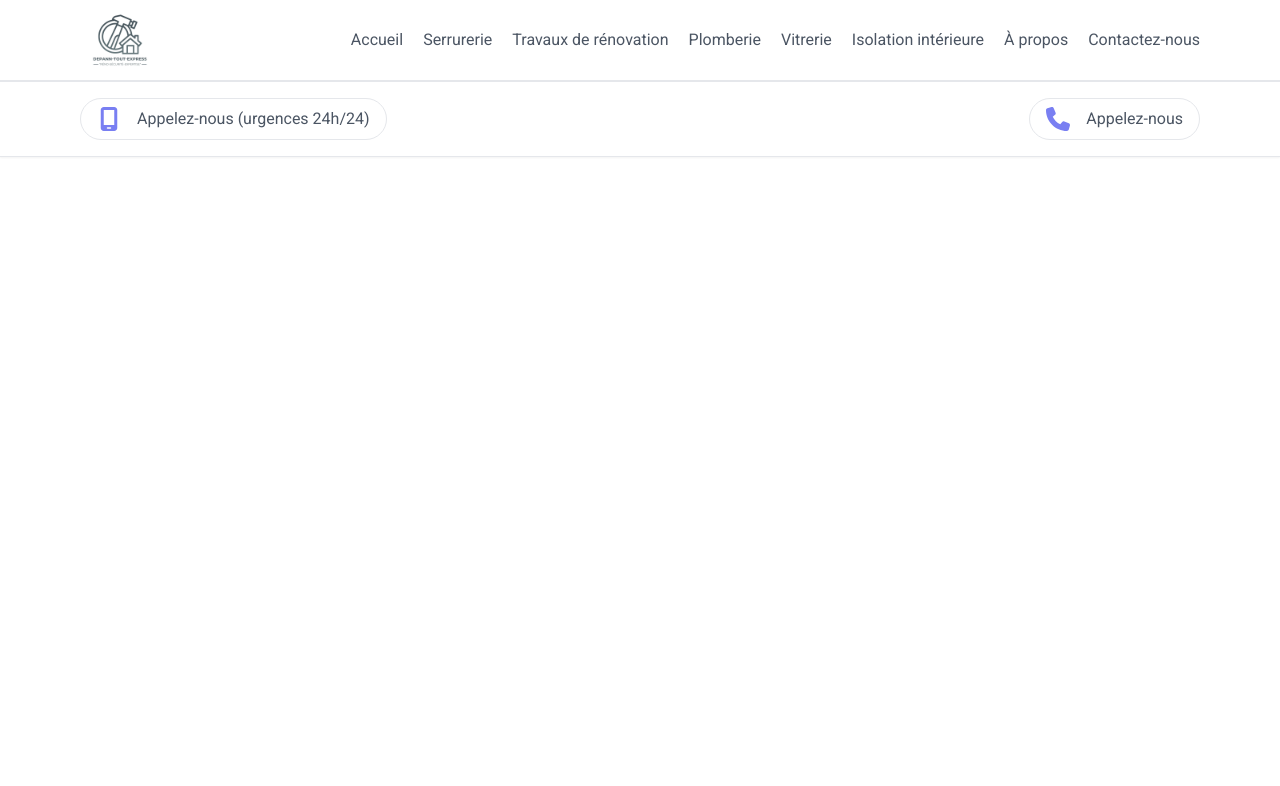
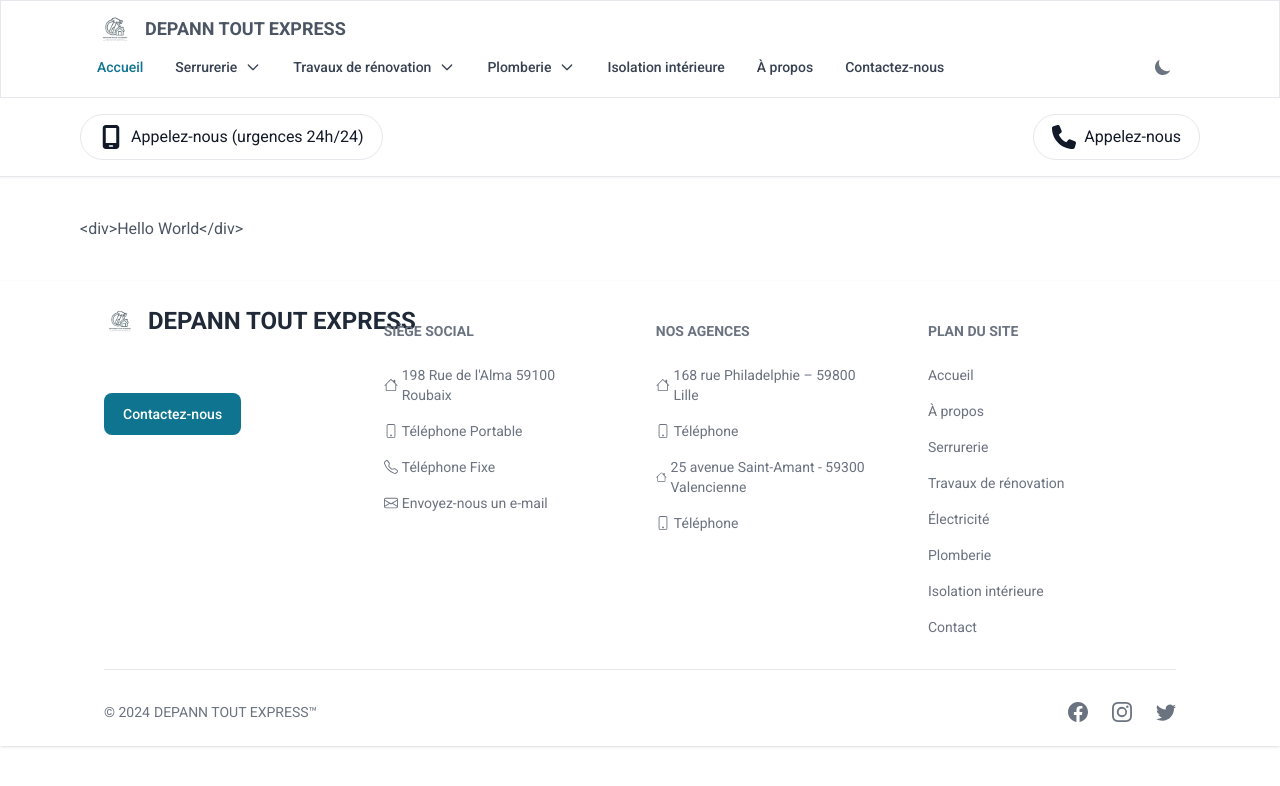
Before and after one commit to momonael221/Depann-Tout-Express, a React (Vite) app: page / in a window 1280 px wide. Shown: the top 786 px of the page. Built offline with nearby package versions, Linux system fonts and the light colour scheme.

Commit message:
Install & Setup React-Router-DOM.

```diff
--- a/package.json
+++ b/package.json
@@ -10,7 +10,8 @@
     "preview": "vite preview"
   },
   "dependencies": {
-    "hamburger-react": "^2.5.0",
+    "flowbite": "^2.3.0",
+    "flowbite-react": "^0.7.2",
     "react": "^18.2.0",
     "react-dom": "^18.2.0",
     "react-router-dom": "^6.22.1"
--- a/src/App.tsx
+++ b/src/App.tsx
@@ -1,7 +1,15 @@
+import React from "react";
+import { Flowbite } from 'flowbite-react';
 import Layout from "./components/Layout.tsx";
 
-function App() {
-  return <Layout></Layout>
+interface Props {
+  children: React.ReactNode
 }
 
-export default App
+export default function App({children}: Props) {
+  return <Flowbite>
+    <Layout>
+      {children}
+    </Layout>
+  </Flowbite>
+}
--- /dev/null
+++ b/src/Routes.ts
@@ -0,0 +1,8 @@
+import {createBrowserRouter} from "react-router-dom";
+
+export const router = createBrowserRouter([
+    {
+        path: "/",
+        element: `<div>Hello World</div>`
+    }
+]);
--- a/src/components/Footer.tsx
+++ b/src/components/Footer.tsx
@@ -1,5 +1,70 @@
+import {Button, Footer as FooterLayout} from 'flowbite-react';
+import {
+    BsFacebook,
+    BsInstagram,
+    BsTwitter,
+    BsHouse,
+    BsPhone,
+    BsTelephone,
+    BsEnvelope
+} from 'react-icons/bs';
+
 export default function Footer() {
     return (
-        <footer></footer>
+        <FooterLayout className="rounded-none" container>
+            <div className="w-full container mx-auto rounded-none">
+                <div className="grid w-full justify-between sm:flex sm:justify-between md:flex md:grid-cols-1">
+                    <div className="flex flex-col space-y-4">
+                        <FooterLayout.Brand href="/" src="/logo.jpg" alt="Depann-Tout-Express Logo" name="DEPANN TOUT EXPRESS"/>
+                        <span className="text-white mb-4">Disponibilité: 24h/24 - 7j/7</span>
+                        <div className="flex flex-wrap gap-2">
+                            <Button>Contactez-nous</Button>
+                        </div>
+                    </div>
+                    <div className="grid grid-cols-2 gap-8 mt-8 sm:mt-4 md:grid-cols-3 sm:gap-6">
+                        <div>
+                            <FooterLayout.Title title="Siège social"/>
+                            <FooterLayout.LinkGroup col>
+                                <FooterLayout.Link href="#"><div className="flex items-center space-x-1"><BsHouse/> <span>198 Rue de l'Alma 59100 Roubaix</span></div></FooterLayout.Link>
+                                <FooterLayout.Link href="#"><div className="flex items-center space-x-1"><BsPhone/> <span>Téléphone Portable</span></div></FooterLayout.Link>
+                                <FooterLayout.Link href="#"><div className="flex items-center space-x-1"><BsTelephone/> <span>Téléphone Fixe</span></div></FooterLayout.Link>
+                                <FooterLayout.Link href="#"><div className="flex items-center space-x-1"><BsEnvelope/> <span>Envoyez-nous un e-mail</span></div></FooterLayout.Link>
+                            </FooterLayout.LinkGroup>
+                        </div>
+                        <div>
+                            <FooterLayout.Title title="Nos agences"/>
+                            <FooterLayout.LinkGroup col>
+                                <FooterLayout.Link href="#"><div className="flex items-center space-x-1"><BsHouse/><span>168 rue Philadelphie – 59800 Lille</span></div></FooterLayout.Link>
+                                <FooterLayout.Link href="#"><div className="flex items-center space-x-1"><BsPhone/><span>Téléphone</span></div></FooterLayout.Link>
+                                <FooterLayout.Link href="#"><div className="flex items-center space-x-1"><BsHouse/><span>25 avenue Saint-Amant - 59300 Valencienne</span></div></FooterLayout.Link>
+                                <FooterLayout.Link href="#"><div className="flex items-center space-x-1"><BsPhone/><span>Téléphone</span></div></FooterLayout.Link>
+                            </FooterLayout.LinkGroup>
+                        </div>
+                        <div>
+                            <FooterLayout.Title title="Plan du site"/>
+                            <FooterLayout.LinkGroup col>
+                                <FooterLayout.Link href="#">Accueil</FooterLayout.Link>
+                                <FooterLayout.Link href="#">À propos</FooterLayout.Link>
+                                <FooterLayout.Link href="#">Serrurerie</FooterLayout.Link>
+                                <FooterLayout.Link href="#">Travaux de rénovation</FooterLayout.Link>
+                                <FooterLayout.Link href="#">Électricité</FooterLayout.Link>
+                                <FooterLayout.Link href="#">Plomberie</FooterLayout.Link>
+                                <FooterLayout.Link href="#">Isolation intérieure</FooterLayout.Link>
+                                <FooterLayout.Link href="#">Contact</FooterLayout.Link>
+                            </FooterLayout.LinkGroup>
+                        </div>
+                    </div>
+                </div>
+                <FooterLayout.Divider/>
+                <div className="w-full sm:flex sm:items-center sm:justify-between">
+                    <FooterLayout.Copyright href="#" by="DEPANN TOUT EXPRESS™" year={new Date().getFullYear()}/>
+                    <div className="mt-4 flex space-x-6 sm:mt-0 sm:justify-center">
+                        <FooterLayout.Icon href="#" icon={BsFacebook} />
+                        <FooterLayout.Icon href="#" icon={BsInstagram} />
+                        <FooterLayout.Icon href="#" icon={BsTwitter} />
+                    </div>
+                </div>
+            </div>
+        </FooterLayout>
     );
 }
--- a/src/components/Layout.tsx
+++ b/src/components/Layout.tsx
@@ -1,10 +1,17 @@
+import React from "react";
+import Navbar from "./Navbar.tsx";
 import Footer from "./Footer.tsx";
-import Navbar from "./Navbar.tsx";
 
-export default function Layout({children}: any) {
-    return <>
+interface Props {
+    children: React.ReactNode
+}
+
+export default function Layout({children}: Props) {
+    return <div className="relative bg-white text-gray-600 antialiased dark:bg-gray-900 dark:text-gray-400">
         <Navbar/>
-        {children}
+        <main className="container mx-auto my-10">
+            {children}
+        </main>
         <Footer/>
-    </>
+    </div>
 }
--- a/src/components/Navbar.tsx
+++ b/src/components/Navbar.tsx
@@ -1,55 +1,61 @@
-import Hamburger from 'hamburger-react'
-import { useState } from 'react';
+import {Button, DarkThemeToggle, Dropdown, Navbar as NavbarLayout} from 'flowbite-react';
 
 export default function Navbar() {
-    const [open, setOpen] = useState<boolean>(false);
-
     return (
         <header className="flex flex-col">
-            <nav className="bg-white border-b-2 border-gray-200">
-                <div className="container mx-auto flex items-center justify-between">
-                    <a href="#">
-                        <img className="w-20 h-20 object-contain" src="/logo.jpg" alt="logo"/>
-                    </a>
-                    <ul className="hidden lg:flex items-center space-x-5">
-                        <li><a href="#" className="text-sm xl:text-base font-normal text-gray-600 hover:text-first transition-colors duration-300 ease-in-out">Accueil</a></li>
-                        <li><a href="#" className="text-sm xl:text-base font-normal text-gray-600 hover:text-first transition-colors duration-300 ease-in-out">Serrurerie</a></li>
-                        <li><a href="#" className="text-sm xl:text-base font-normal text-gray-600 hover:text-first transition-colors duration-300 ease-in-out">Travaux de rénovation</a></li>
-                        <li><a href="#" className="text-sm xl:text-base font-normal text-gray-600 hover:text-first transition-colors duration-300 ease-in-out">Plomberie</a></li>
-                        <li><a href="#" className="text-sm xl:text-base font-normal text-gray-600 hover:text-first transition-colors duration-300 ease-in-out">Vitrerie</a></li>
-                        <li><a href="#" className="text-sm xl:text-base font-normal text-gray-600 hover:text-first transition-colors duration-300 ease-in-out">Isolation intérieure</a></li>
-                        <li><a href="#" className="text-sm xl:text-base font-normal text-gray-600 hover:text-first transition-colors duration-300 ease-in-out">À propos</a></li>
-                        <li><a href="#" className="text-sm xl:text-base font-normal text-gray-600 hover:text-first transition-colors duration-300 ease-in-out">Contactez-nous</a></li>
-                    </ul>
+            <NavbarLayout fluid={false} border={true}>
+                <NavbarLayout.Brand href="/">
+                    <img src="/logo.jpg" className="mr-3 h-6 sm:h-9" alt="Flowbite React Logo" />
+                    <span className="self-center whitespace-nowrap text-lg font-semibold dark:text-white">DEPANN TOUT EXPRESS</span>
+                </NavbarLayout.Brand>
+                <div className="flex md:order-2">
+                    <DarkThemeToggle/>
+                    <NavbarLayout.Toggle />
+                </div>
+                <NavbarLayout.Collapse>
+                    <NavbarLayout.Link href="#" active>Accueil</NavbarLayout.Link>
+                    <NavbarLayout.Link href="#">
+                        <Dropdown label="Serrurerie" arrowIcon={true} inline>
+                            <Dropdown.Item><NavbarLayout.Link href="#">Ouverture de portes</NavbarLayout.Link></Dropdown.Item>
+                            <Dropdown.Item><NavbarLayout.Link href="#">Changement de serrures</NavbarLayout.Link></Dropdown.Item>
+                        </Dropdown>
+                    </NavbarLayout.Link>
+                    <NavbarLayout.Link href="#">
+                        <Dropdown label="Travaux de rénovation" arrowIcon={true} inline>
+                            <Dropdown.Item><NavbarLayout.Link href="#">Revêtements</NavbarLayout.Link></Dropdown.Item>
+                            <Dropdown.Item><NavbarLayout.Link href="#">Plâtrerie</NavbarLayout.Link></Dropdown.Item>
+                            <Dropdown.Item><NavbarLayout.Link href="#">Peinture</NavbarLayout.Link></Dropdown.Item>
+                            <Dropdown.Item><NavbarLayout.Link href="#">Menuiserie</NavbarLayout.Link></Dropdown.Item>
+                            <Dropdown.Item><NavbarLayout.Link href="#">Électricité</NavbarLayout.Link></Dropdown.Item>
+                        </Dropdown>
+                    </NavbarLayout.Link>
+                    <NavbarLayout.Link href="#">
+                        <Dropdown label="Plomberie" arrowIcon={true} inline>
+                            <Dropdown.Item><NavbarLayout.Link href="#">Installation et réparation de plomberie</NavbarLayout.Link></Dropdown.Item>
+                            <Dropdown.Item><NavbarLayout.Link href="#">Remplacement de cumulus</NavbarLayout.Link></Dropdown.Item>
+                        </Dropdown>
+                    </NavbarLayout.Link>
+                    <NavbarLayout.Link href="#">Isolation intérieure</NavbarLayout.Link>
+                    <NavbarLayout.Link href="#">À propos</NavbarLayout.Link>
+                    <NavbarLayout.Link href="#">Contactez-nous</NavbarLayout.Link>
+                </NavbarLayout.Collapse>
+            </NavbarLayout>
 
-                    <div className="lg:hidden">
-                        <Hamburger toggled={open} toggle={setOpen} color={'#797FF2'}/>
-                    </div>
-                </div>
-                <div className={`container mx-auto overflow-hidden transition-all duration-300 ease-in-out ${open ? 'max-h-[430px]' : 'max-h-0'}`}>
-                    <ul className="flex flex-col space-y-2 mt-1 mb-4">
-                        <li><a href="#" className="p-3 rounded-md inline-block focus:bg-first focus:text-white w-full text-sm xl:text-base font-medium text-gray-600 transition-colors duration-300 ease-in-out">Accueil</a></li>
-                        <li><a href="#" className="p-3 rounded-md inline-block focus:bg-first focus:text-white w-full text-sm xl:text-base font-medium text-gray-600 transition-colors duration-300 ease-in-out">Serrurerie</a></li>
-                        <li><a href="#" className="p-3 rounded-md inline-block focus:bg-first focus:text-white w-full text-sm xl:text-base font-medium text-gray-600 transition-colors duration-300 ease-in-out">Travaux de rénovation</a></li>
-                        <li><a href="#" className="p-3 rounded-md inline-block focus:bg-first focus:text-white w-full text-sm xl:text-base font-medium text-gray-600 transition-colors duration-300 ease-in-out">Plomberie</a></li>
-                        <li><a href="#" className="p-3 rounded-md inline-block focus:bg-first focus:text-white w-full text-sm xl:text-base font-medium text-gray-600 transition-colors duration-300 ease-in-out">Vitrerie</a></li>
-                        <li><a href="#" className="p-3 rounded-md inline-block focus:bg-first focus:text-white w-full text-sm xl:text-base font-medium text-gray-600 transition-colors duration-300 ease-in-out">Isolation intérieure</a></li>
-                        <li><a href="#" className="p-3 rounded-md inline-block focus:bg-first focus:text-white w-full text-sm xl:text-base font-medium text-gray-600 transition-colors duration-300 ease-in-out">À propos</a></li>
-                        <li><a href="#" className="p-3 rounded-md inline-block focus:bg-first focus:text-white w-full text-sm xl:text-base font-medium text-gray-600 transition-colors duration-300 ease-in-out">Contactez-nous</a></li>
-                    </ul>
-                </div>
-            </nav>
-            <div className="bg-white w-full border-b border-gray-200 shadow-sm">
+            <div className="w-full bg-white dark:bg-gray-800 border-b border-gray-200 dark:border-gray-800 shadow-sm">
                 <div className="container mx-auto">
                     <div className="flex items-center justify-between py-4 space-x-1">
-                        <button className="border rounded-full px-4 py-2 flex items-center space-x-4 group text-first">
-                            <svg className="w-6 h-6 fill-current" xmlns="http://www.w3.org/2000/svg" viewBox="0 0 384 512"><path d="M16 64C16 28.7 44.7 0 80 0H304c35.3 0 64 28.7 64 64V448c0 35.3-28.7 64-64 64H80c-35.3 0-64-28.7-64-64V64zM144 448c0 8.8 7.2 16 16 16h64c8.8 0 16-7.2 16-16s-7.2-16-16-16H160c-8.8 0-16 7.2-16 16zM304 64H80V384H304V64z"/></svg>
-                            <span className="group-hover:text-first text-sm xl:text-base font-normal text-gray-600 transition-colors duration-300 ease-in-out">Appelez-nous (urgences 24h/24)</span>
-                        </button>
-                        <button className="border flex flex-col sm:flex-row justify-center items-center space-x-4 group rounded-full w-10 h-10 sm:w-auto sm:h-auto p-1 sm:px-4 sm:py-2 bg-first sm:bg-transparent text-white sm:text-first">
-                            <svg className="w-4 h-4 sm:w-6 sm:h-6 fill-current" xmlns="http://www.w3.org/2000/svg" viewBox="0 0 512 512"><path d="M164.9 24.6c-7.7-18.6-28-28.5-47.4-23.2l-88 24C12.1 30.2 0 46 0 64C0 311.4 200.6 512 448 512c18 0 33.8-12.1 38.6-29.5l24-88c5.3-19.4-4.6-39.7-23.2-47.4l-96-40c-16.3-6.8-35.2-2.1-46.3 11.6L304.7 368C234.3 334.7 177.3 277.7 144 207.3L193.3 167c13.7-11.2 18.4-30 11.6-46.3l-40-96z"/></svg>
-                            <span className="hidden sm:inline-block group-hover:text-first text-sm xl:text-base font-normal text-gray-600 transition-colors duration-300 ease-in-out">Appelez-nous</span>
-                        </button>
+                        <Button color="gray" pill>
+                            <svg className="w-6 h-6 fill-current mr-2" xmlns="http://www.w3.org/2000/svg" viewBox="0 0 384 512">
+                                <path d="M16 64C16 28.7 44.7 0 80 0H304c35.3 0 64 28.7 64 64V448c0 35.3-28.7 64-64 64H80c-35.3 0-64-28.7-64-64V64zM144 448c0 8.8 7.2 16 16 16h64c8.8 0 16-7.2 16-16s-7.2-16-16-16H160c-8.8 0-16 7.2-16 16zM304 64H80V384H304V64z"/>
+                            </svg>
+                            <span className="text-sm xl:text-base font-normal">Appelez-nous (urgences 24h/24)</span>
+                        </Button>
+                        <Button color="gray" pill className="w-10 h-10 sm:w-auto sm:h-auto flex flex-col sm:flex-row justify-center items-center">
+                            <svg className="w-4 h-4 sm:w-6 sm:h-6 fill-current sm:mr-2" xmlns="http://www.w3.org/2000/svg" viewBox="0 0 512 512">
+                                <path d="M164.9 24.6c-7.7-18.6-28-28.5-47.4-23.2l-88 24C12.1 30.2 0 46 0 64C0 311.4 200.6 512 448 512c18 0 33.8-12.1 38.6-29.5l24-88c5.3-19.4-4.6-39.7-23.2-47.4l-96-40c-16.3-6.8-35.2-2.1-46.3 11.6L304.7 368C234.3 334.7 177.3 277.7 144 207.3L193.3 167c13.7-11.2 18.4-30 11.6-46.3l-40-96z"/>
+                            </svg>
+                            <span className="hidden sm:inline-block text-sm xl:text-base font-normal">Appelez-nous</span>
+                        </Button>
                     </div>
                 </div>
             </div>
--- a/src/main.tsx
+++ b/src/main.tsx
@@ -1,12 +1,14 @@
-import React from 'react'
-import ReactDOM from 'react-dom/client'
-
-// Relative Module.
-import App from './App.tsx'
-import './index.css'
+import './index.css';
+import React from 'react';
+import App from "./App.tsx";
+import {router} from "./Routes.ts";
+import ReactDOM from 'react-dom/client';
+import {RouterProvider} from "react-router-dom";
 
 ReactDOM.createRoot(document.getElementById('root')!).render(
   <React.StrictMode>
-    <App />
+      <App>
+          <RouterProvider router={router} />
+      </App>
   </React.StrictMode>,
 )
--- a/tailwind.config.js
+++ b/tailwind.config.js
@@ -4,6 +4,7 @@ export default {
   content: [
     "./index.html",
     "./src/**/*.{js,ts,jsx,tsx}",
+    'node_modules/flowbite-react/lib/esm/**/*.js',
   ],
   theme: {
     container: {
@@ -34,5 +35,7 @@ export default {
       }
     },
   },
-  plugins: [],
+  plugins: [
+    require('flowbite/plugin'),
+  ],
 }
```
Also changed, not shown: 1 other file (tests, documents, lock files or other folders).
